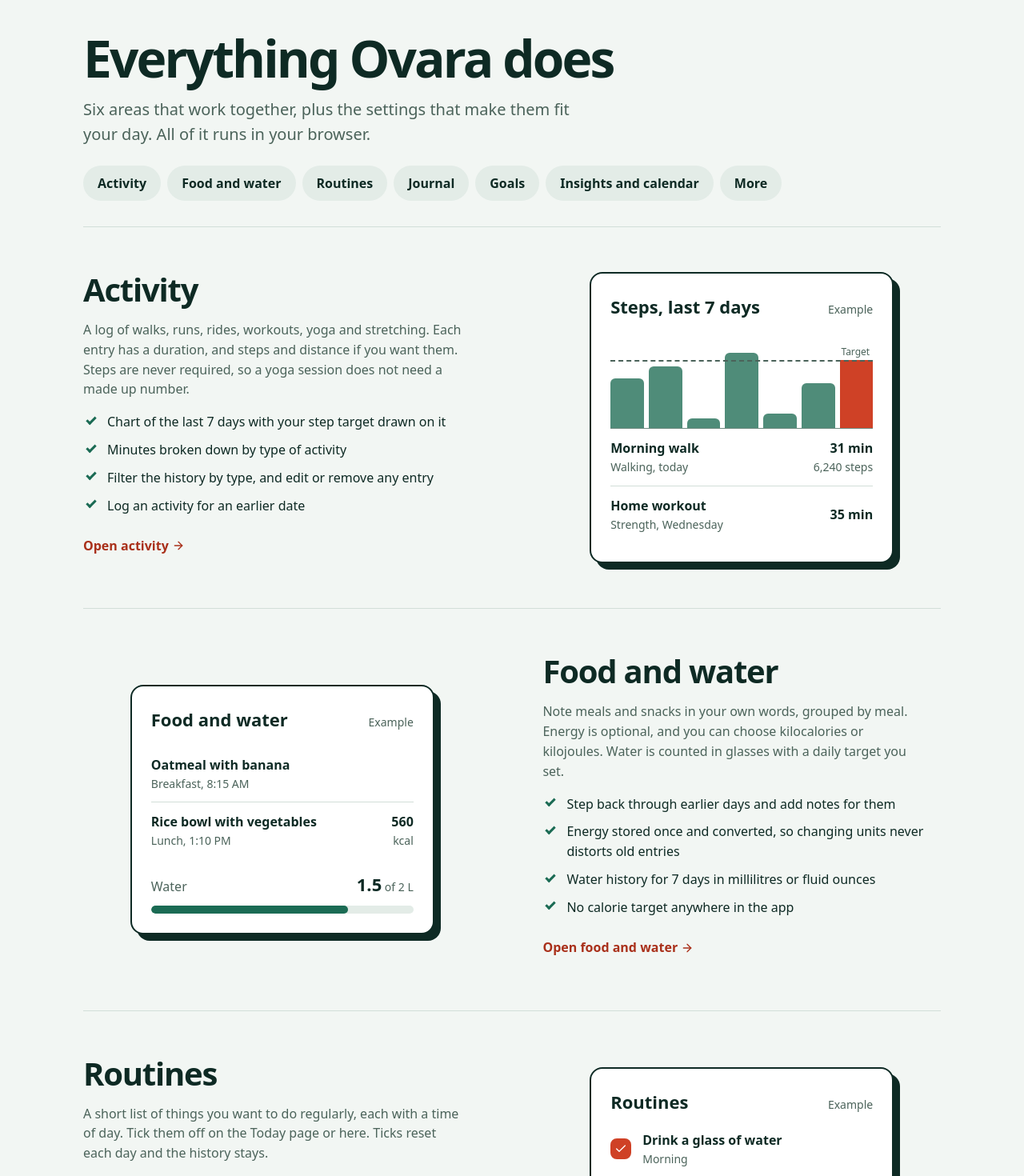
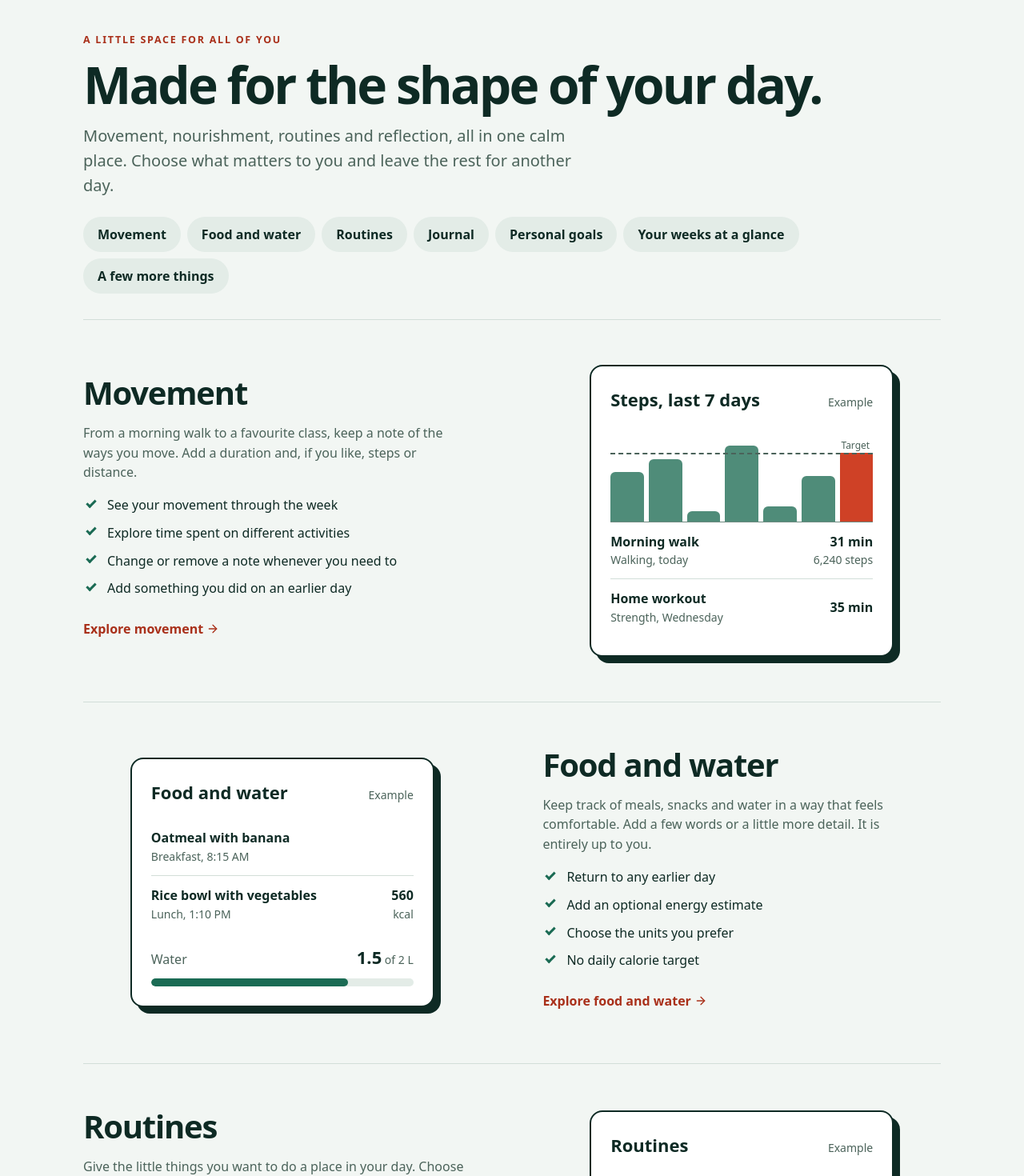
Before and after one commit to Wuraola-Adebisi/Ovara, a React (Vite) app: page /features in a window 1280 px wide. Shown: the part 120-1590 px from the top of the page at 80% size. Built offline with nearby package versions, Linux system fonts and the light colour scheme.

Commit message:
Rewrite public feature descriptions in client language

```diff
--- a/src/pages/FeaturesPage.tsx
+++ b/src/pages/FeaturesPage.tsx
@@ -7,29 +7,30 @@ import { ActivityPreview, FoodPreview, GoalsPreview, InsightsPreview, JournalPre
 type Feature = { id: string; title: string; body: string; points: string[]; path: string; preview: ReactNode };
 
 const features: Feature[] = [
-  { id: 'activity', title: 'Activity', body: 'A log of walks, runs, rides, workouts, yoga and stretching. Each entry has a duration, and steps and distance if you want them. Steps are never required, so a yoga session does not need a made up number.', points: ['Chart of the last 7 days with your step target drawn on it', 'Minutes broken down by type of activity', 'Filter the history by type, and edit or remove any entry', 'Log an activity for an earlier date'], path: '/app/activity', preview: <ActivityPreview/> },
-  { id: 'food', title: 'Food and water', body: 'Note meals and snacks in your own words, grouped by meal. Energy is optional, and you can choose kilocalories or kilojoules. Water is counted in glasses with a daily target you set.', points: ['Step back through earlier days and add notes for them', 'Energy stored once and converted, so changing units never distorts old entries', 'Water history for 7 days in millilitres or fluid ounces', 'No calorie target anywhere in the app'], path: '/app/nutrition', preview: <FoodPreview/> },
-  { id: 'routines', title: 'Routines', body: 'A short list of things you want to do regularly, each with a time of day. Tick them off on the Today page or here. Ticks reset each day and the history stays.', points: ['Morning, afternoon, evening or anytime', 'A grid of the last 7 days for every routine', 'Rename, re-time or remove routines whenever you like', 'No streak counter, so a missed day costs nothing'], path: '/app/routines', preview: <RoutinesPreview/> },
-  { id: 'journal', title: 'Journal', body: 'A mood from six options and a free text note, one entry per day. Choose any past date to write or update that day.', points: ['Search across all your entries', 'A prompt each day if you want a starting point', 'A mood chosen on the Today page never overwrites your note', 'Anxious is kept as a feeling and left out of mood averages'], path: '/app/journal', preview: <JournalPreview/> },
-  { id: 'goals', title: 'Goals', body: 'Pick a measure (steps, active minutes, water, routine check-ins or journal entries), a target and a time frame. Progress is calculated from what you have already logged.', points: ['Daily, weekly or monthly, with your choice of week start', 'Ready made suggestions you can edit after adding', 'Water goals typed in your chosen unit', 'A goal is marked as reached once and then left alone'], path: '/app/goals', preview: <GoalsPreview/> },
-  { id: 'insights', title: 'Insights and calendar', body: 'Totals for the last 7 days or the current month, set against the period before. A day by day chart can show steps, minutes or water, and a mood strip shows each day at a glance. The calendar lists everything logged on any day.', points: ['Comparison with the previous week or month', 'Minutes by activity type', 'Month summary on the calendar', 'Plain observations calculated on your device'], path: '/app/insights', preview: <InsightsPreview/> },
+  { id: 'activity', title: 'Movement', body: 'From a morning walk to a favourite class, keep a note of the ways you move. Add a duration and, if you like, steps or distance.', points: ['See your movement through the week', 'Explore time spent on different activities', 'Change or remove a note whenever you need to', 'Add something you did on an earlier day'], path: '/app/activity', preview: <ActivityPreview/> },
+  { id: 'food', title: 'Food and water', body: 'Keep track of meals, snacks and water in a way that feels comfortable. Add a few words or a little more detail. It is entirely up to you.', points: ['Return to any earlier day', 'Add an optional energy estimate', 'Choose the units you prefer', 'No daily calorie target'], path: '/app/nutrition', preview: <FoodPreview/> },
+  { id: 'routines', title: 'Routines', body: 'Give the little things you want to do a place in your day. Choose a time of day, check in as you go and look back over the week.', points: ['Morning, afternoon, evening or anytime', 'See how each routine has fitted into your week', 'Change your list whenever you like', 'A missed day is simply a missed day'], path: '/app/routines', preview: <RoutinesPreview/> },
+  { id: 'journal', title: 'Journal', body: 'Take a moment to notice how you feel and write whatever is on your mind. You can return to an earlier day whenever you want.', points: ['Find an earlier note', 'Use a prompt when you need inspiration', 'Keep your thoughts and mood together', 'Write for today or a day gone by'], path: '/app/journal', preview: <JournalPreview/> },
+  { id: 'goals', title: 'Personal goals', body: 'Choose something you would like to make time for, set a target that feels right and follow your progress as you go.', points: ['Choose a daily, weekly or monthly rhythm', 'Start with an idea and make it your own', 'Adjust your target as life changes', 'See how things are taking shape'], path: '/app/goals', preview: <GoalsPreview/> },
+  { id: 'insights', title: 'Your weeks at a glance', body: 'Look back at recent days and months. Bring movement, water, routines and reflections together to see what stands out.', points: ['Compare recent weeks and months', 'See how your days add up', 'Explore your own patterns over time'], path: '/app/insights', preview: <InsightsPreview/> },
 ];
 
 const extras = [
-  ['Reminders', 'Set reminders for water, a pause or anything else, with times and days of the week. They appear while Ovara is open in a browser tab.'],
-  ['Units and targets', 'Kilometres or miles, kcal or kJ, millilitres or fluid ounces, plus your daily step and water targets and the first day of your week.'],
-  ['Download and restore', 'Save everything as a file, restore it on another device or after clearing your browser, or delete it all from this device.'],
-  ['Undo', 'Removing an entry never asks "are you sure". It removes it and shows an Undo button for a few seconds.'],
+  ['Gentle reminders', 'Choose a time to remind yourself about water, a pause or anything else you would like to remember.'],
+  ['Your preferences', 'Choose the units you are familiar with, set personal targets and pick the day your week begins.'],
+  ['Keep a copy', 'Download your information whenever you like, then use that file to bring it back if you change devices or clear your browser.'],
+  ['Change your mind', 'Remove something you no longer want to keep. You can also undo a recent removal.'],
 ] as const;
 
 export default function FeaturesPage() {
-  usePageTitle('Features');
+  usePageTitle('Explore Ovara');
   return <main id="main" className="features-page">
     <div className="container">
       <header className="page-intro">
-        <h1>Everything Ovara does</h1>
-        <p className="lead">Six areas that work together, plus the settings that make them fit your day. All of it runs in your browser.</p>
-        <nav className="anchor-nav" aria-label="On this page">{features.map(item => <a key={item.id} href={'#' + item.id}>{item.title}</a>)}<a href="#more">More</a></nav>
+        <span className="eyebrow">A little space for all of you</span>
+        <h1>Made for the shape of your day.</h1>
+        <p className="lead">Movement, nourishment, routines and reflection, all in one calm place. Choose what matters to you and leave the rest for another day.</p>
+        <nav className="anchor-nav" aria-label="On this page">{features.map(item => <a key={item.id} href={'#' + item.id}>{item.title}</a>)}<a href="#more">A few more things</a></nav>
       </header>
 
       {features.map((item, index) => <section key={item.id} id={item.id} className={index % 2 ? 'feature-row is-reverse' : 'feature-row'}>
@@ -37,17 +38,17 @@ export default function FeaturesPage() {
           <h2>{item.title}</h2>
           <p>{item.body}</p>
           <ul className="tick-list">{item.points.map(point => <li key={point}>{point}</li>)}</ul>
-          <Link className="text-link" to={item.path}>Open {item.title.toLowerCase()}<ArrowRight size={16} aria-hidden="true"/></Link>
+          <Link className="text-link" to={item.path}>Explore {item.title.toLowerCase()}<ArrowRight size={16} aria-hidden="true"/></Link>
         </div>
         {item.preview}
       </section>)}
 
       <section id="more" className="more-grid">
-        <h2>And the details around them</h2>
+        <h2>A few thoughtful details</h2>
         <dl>{extras.map(([title, body]) => <div key={title}><dt>{title}</dt><dd>{body}</dd></div>)}</dl>
       </section>
 
-      <div className="cta-inline"><Link to="/app" className="btn btn-primary btn-lg">Open your space<ArrowRight size={20} aria-hidden="true"/></Link></div>
+      <div className="cta-inline"><Link to="/app" className="btn btn-primary btn-lg">Find your rhythm<ArrowRight size={20} aria-hidden="true"/></Link></div>
     </div>
   </main>;
 }
```
